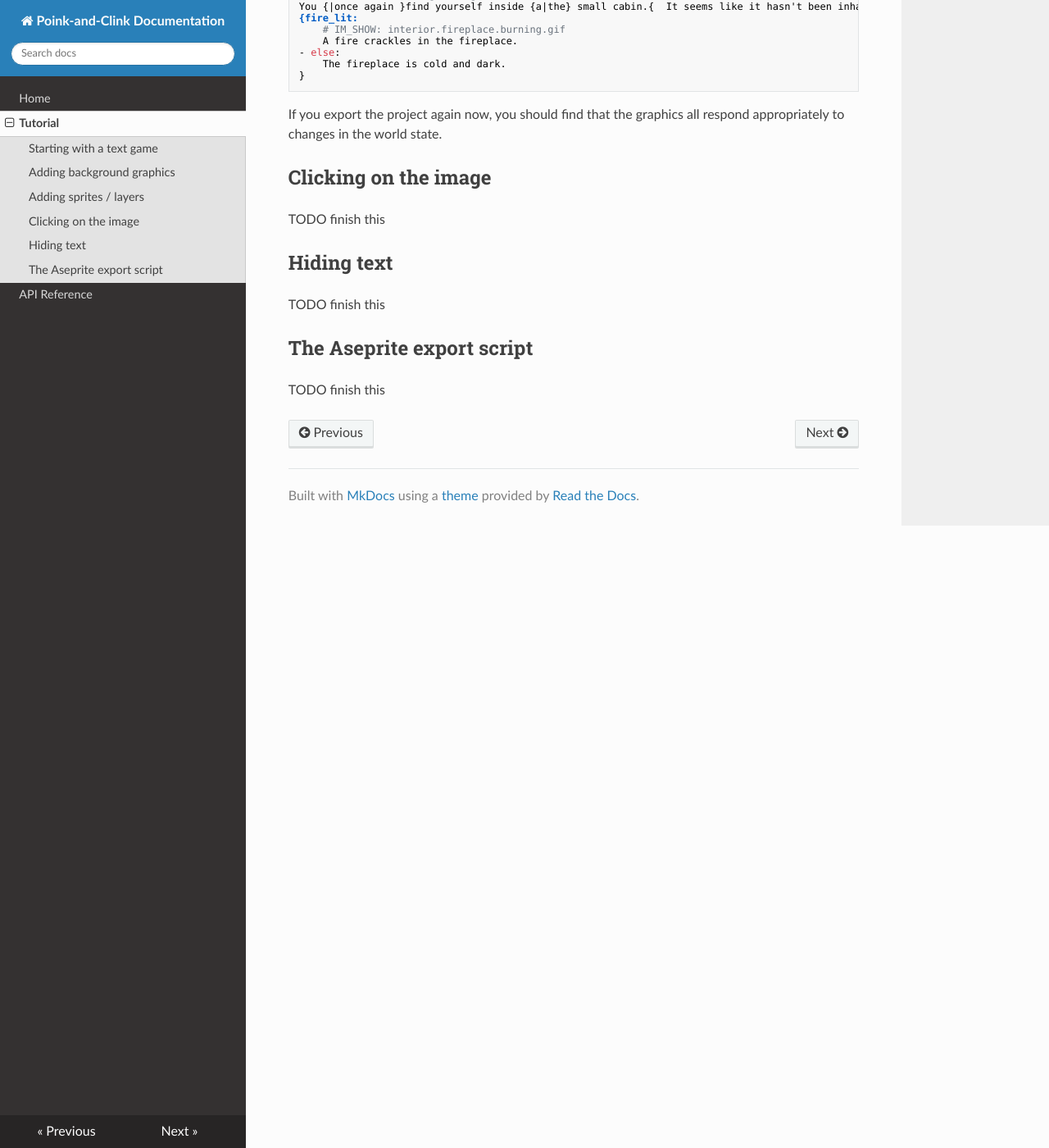
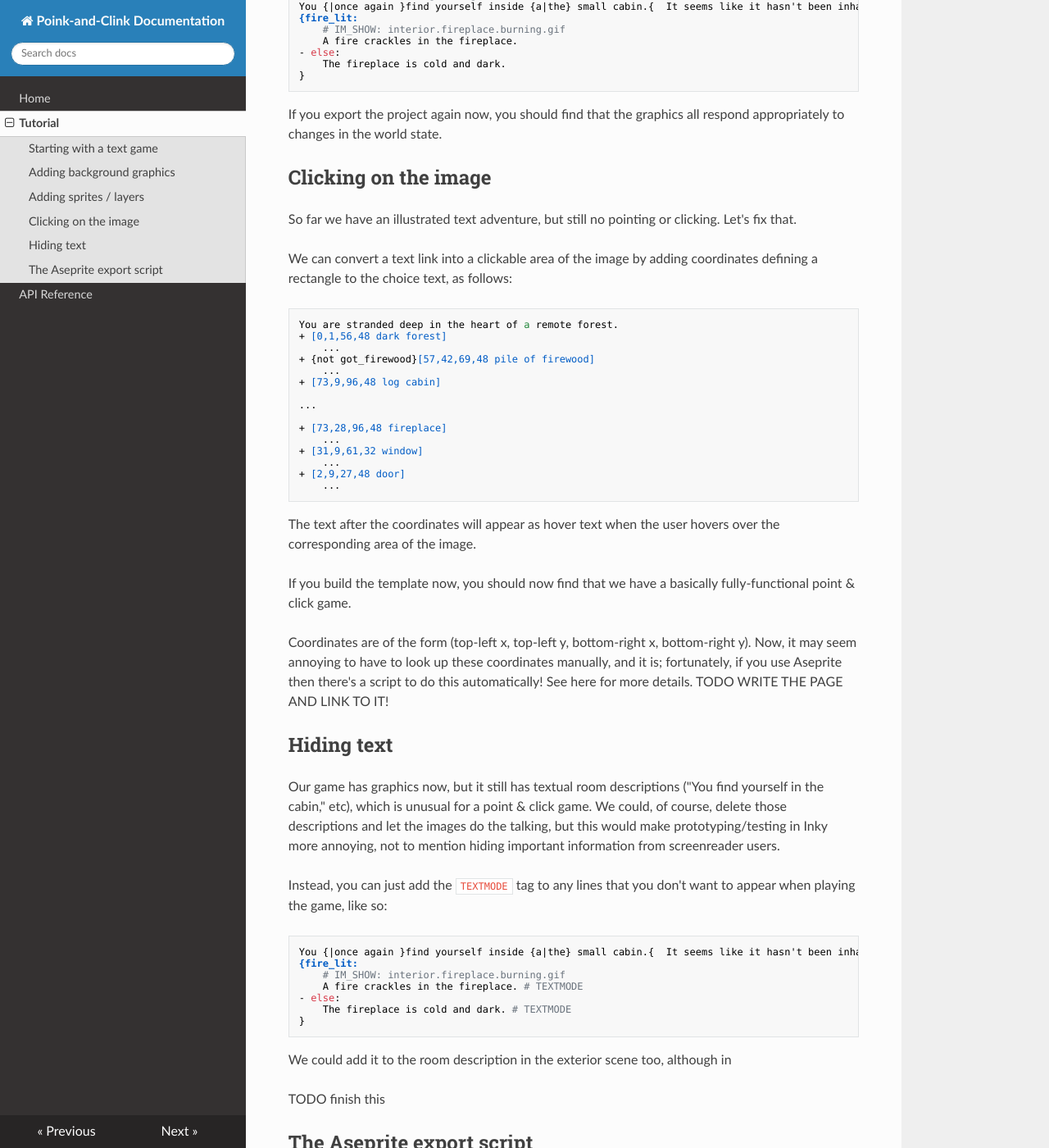
Before and after one commit to averyhiebert/poink-and-clink, an MkDocs documentation site: the page built from docs-src/tutorial.md, in a window 1280 px wide and 1400 px high, scrolled down 2331 px. Shown: the whole window at 82% size. Built offline with MkDocs 1.6.1, drawn with Linux system fonts in a browser that asks for light colours; nearby versions of some CDN libraries.

Commit message:
Improve documentation

````diff
--- a/docs-src/tutorial.md
+++ b/docs-src/tutorial.md
@@ -193,9 +193,50 @@ If you export the project again now, you should find that the graphics all respo
 
 ## Clicking on the image
 
-TODO finish this
+So far we have an illustrated text adventure, but still no pointing or clicking. Let's fix that.
+
+We can convert a text link into a clickable area of the image by adding coordinates defining a rectangle to the choice text, as follows:
+
+```
+You are stranded deep in the heart of a remote forest.
++ [0,1,56,48 dark forest]
+    ...
++ {not got_firewood}[57,42,69,48 pile of firewood]
+    ...
++ [73,9,96,48 log cabin]
+
+...
+
++ [73,28,96,48 fireplace]
+    ...
++ [31,9,61,32 window]
+    ...
++ [2,9,27,48 door]
+    ...
+```
+
+The text after the coordinates will appear as hover text when the user hovers over the corresponding area of the image.
+
+If you build the template now, you should now find that we have a basically fully-functional point & click game.
+
+Coordinates are of the form (top-left x, top-left y, bottom-right x, bottom-right y).  Now, it may seem annoying to have to look up these coordinates manually, and it is; fortunately, if you use Aseprite then there's a script to do this automatically! See here for more details.  TODO WRITE THE PAGE AND LINK TO IT!
 
 ## Hiding text
+
+Our game has graphics now, but it still has textual room descriptions ("You find yourself in the cabin," etc), which is unusual for a point & click game.  We could, of course, delete those descriptions and let the images do the talking, but this would make prototyping/testing in Inky more annoying, not to mention hiding important information from screenreader users.
+
+Instead, you can just add the `TEXTMODE` tag to any lines that you don't want to appear when playing the game, like so:
+```
+You {|once again }find yourself inside {a|the} small cabin.{  It seems like it hasn't been inhabited in quite some time.|} # TEXTMODE
+{fire_lit:
+    # IM_SHOW: interior.fireplace.burning.gif
+    A fire crackles in the fireplace. # TEXTMODE
+- else:
+    The fireplace is cold and dark. # TEXTMODE
+}
+```
+
+We could add it to the room description in the exterior scene too, although in
 
 TODO finish this
 
````
Also changed, not shown: 1 other file.
